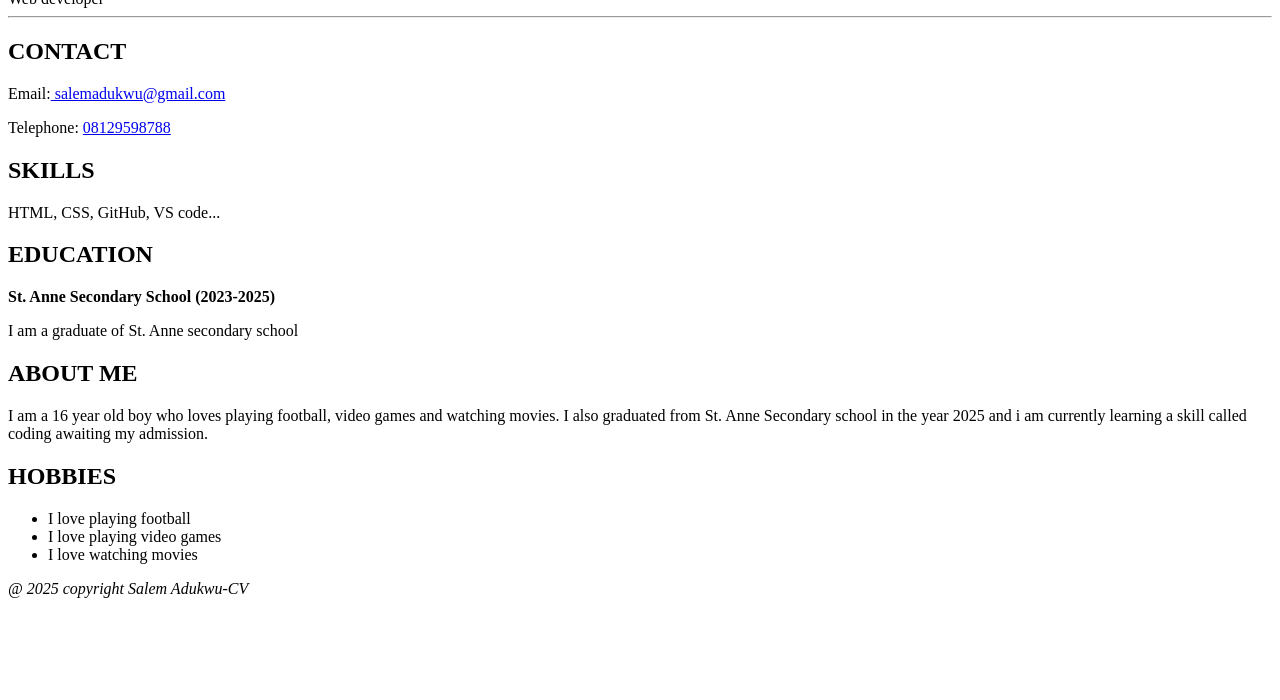
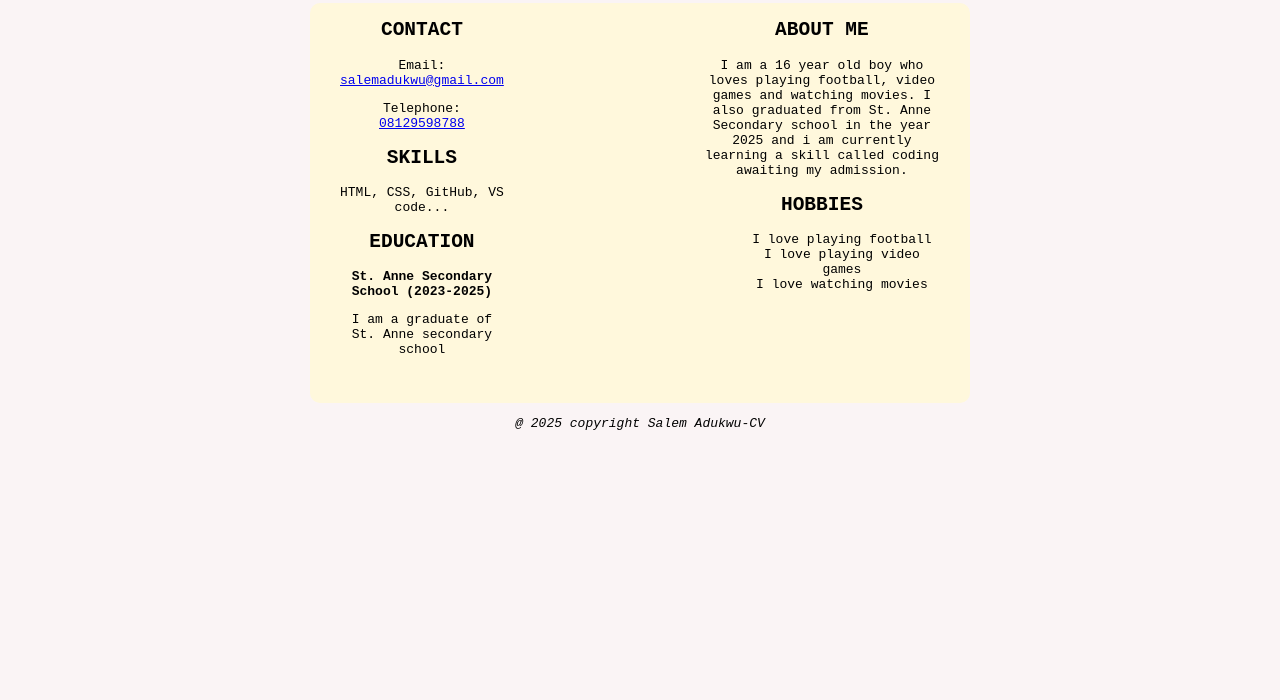
Before and after one commit to salemadukwu/profile-card, a plain HTML site: page index.html in a window 1280 px wide. Shown: the part 100-800 px from the top of the page. Drawn offline with Linux system fonts and the light colour scheme.

Commit message:
index.html

```diff
--- a/index.html
+++ b/index.html
@@ -5,7 +5,7 @@
     <meta charset="UTF-8">
     <meta name="viewport" content="width=device-width, initial-scale=1.0">
     <title>Salem Adukwu-CV</title>
-    <link rel="stylesheet" href="cv.css">
+    <link rel="stylesheet" href="style.css">
 </head>
 
 <body>
```
